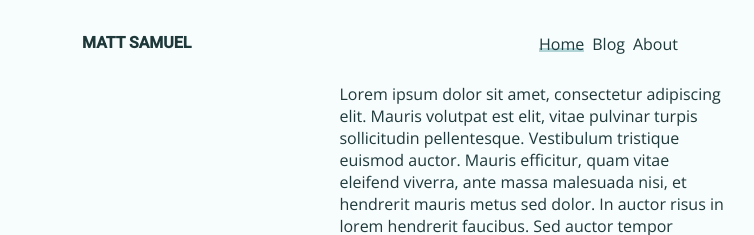
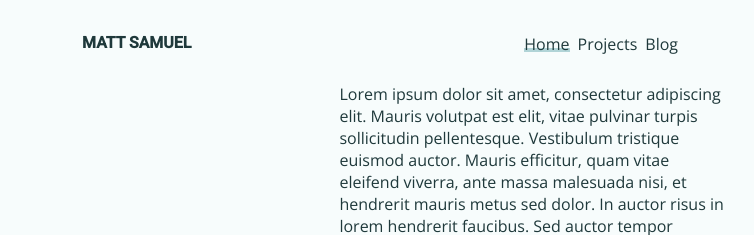
Before and after one commit to mjsamuel/mjsamuel.github.io, a Jekyll site: the page built from index.html, in a window 1280 px wide. Shown: the top 235 px of the page, without its empty margins (258-1012 px from the left). Built offline with Jekyll 4.4.1, drawn with Linux system fonts in a browser that asks for light colours.

Commit message:
Replaced 'about' page with 'projects' page

```diff
--- a/_config.yml
+++ b/_config.yml
@@ -34,11 +34,12 @@ permalink: "/blog/:title/"
 navigation:
 - text: Home
   url: /
+- text: Projects
+  url: /projects/
 - text: Blog
   url: /blog/
   layout: post
-- text: About
-  url: /about/
+
 
 social_links:
   - github: mjsamuel
```
Also changed, not shown: projects/index.html (renamed from about/index.html).
